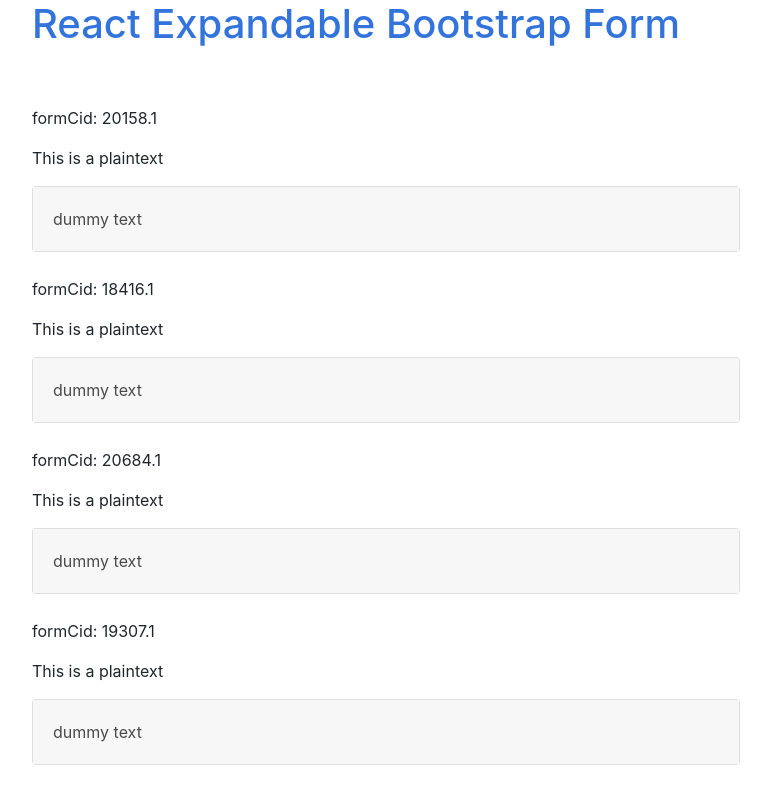
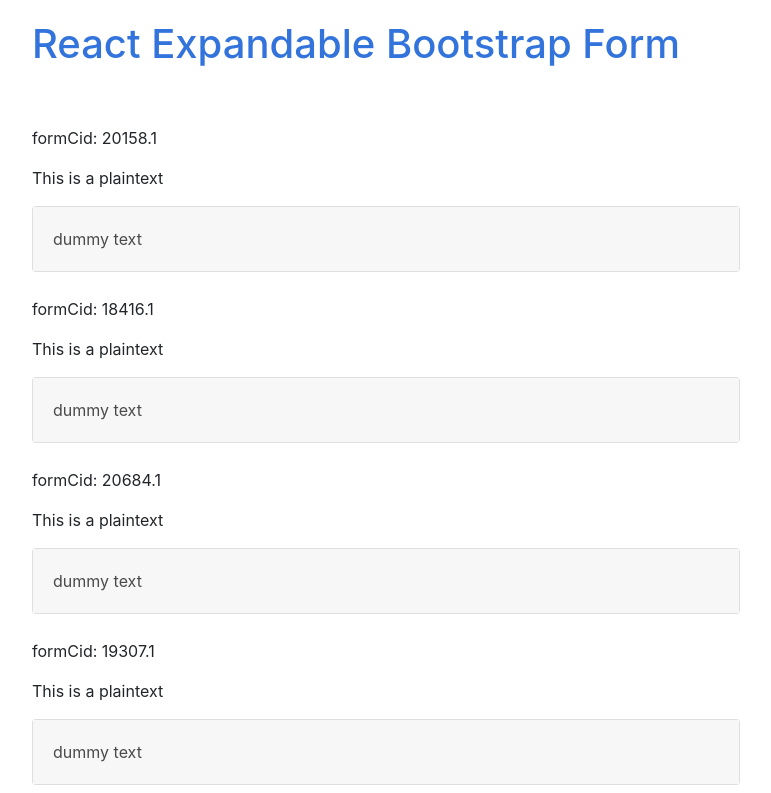
Before and after one commit to ntt2k/expandable-form, a React (Create React App) app: page / in a window 1280 px wide. Shown: the top 793 px of the page, without its empty margins (284-1055 px from the left). Built offline with nearby package versions, Linux system fonts and the light colour scheme.

Commit message:
styling again

```diff
--- a/src/App.js
+++ b/src/App.js
@@ -11,12 +11,13 @@
 `;
 
 const AppTitle = styled.h1`
+    padding-top: 20px;
     color: #3273dc;
     text-align: center;
 `;
 
 const AppContent = styled.div`
-    padding-bottom: 50px;
+    padding-bottom: 40px;
 `;
 
 function recursiveCustomMergeCSRE(data, new_data) {
```
